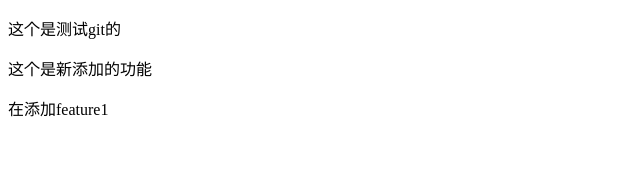
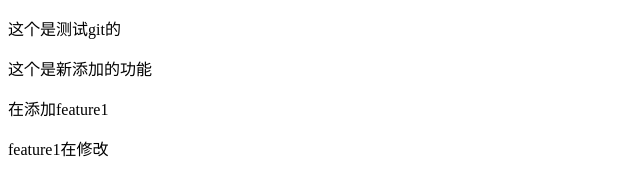
Before and after one commit to yslm/git-learn, a plain HTML site: page index.html in a window 1280 px wide. Shown: the whole page, without its empty margins (0-640 px from the left). Drawn offline with Linux system fonts and the light colour scheme.

Commit message:
提交feature1的添加

```diff
--- a/index.html
+++ b/index.html
@@ -8,5 +8,6 @@
 <p>这个是测试git的</p>
 <p>这个是新添加的功能</p>
 <p>在添加feature1</p>
+<p>feature1在修改</p>
 </body>
 </html>
```
